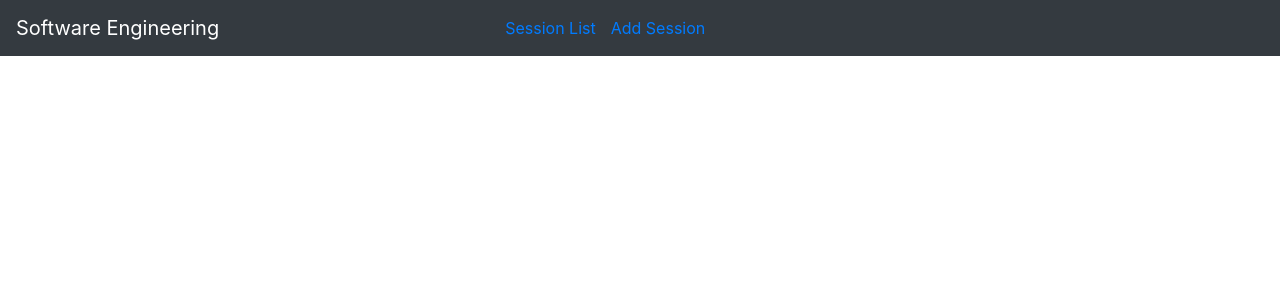
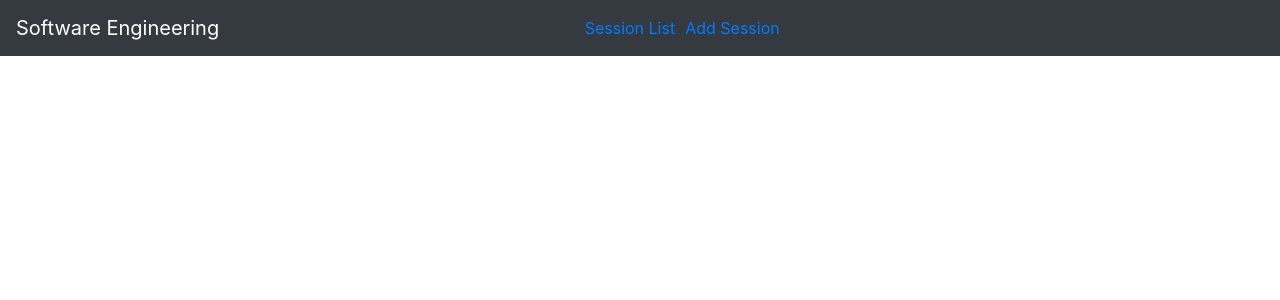
Before and after one commit to macmahoniatwit/YellowSoftwareEngineeringProject, a React (Create React App) app in the folder software_engineering/: page / in a window 1280 px wide. Shown: the top 300 px of the page. Built offline with nearby package versions, Linux system fonts and the light colour scheme.

Commit message:
Hotfix of the header

```diff
--- a/software_engineering/src/assets/css/App.css
+++ b/software_engineering/src/assets/css/App.css
@@ -2,7 +2,7 @@
   display: flex;
   justify-content: space-between;
   align-items: center;
-  padding: 0px 270px;
+  padding: 0px 28%;
 }
 
 
@@ -11,5 +11,10 @@
 }
 
 #L1 {
-  padding-right: 15px;
+  padding-right: 10px;
 }
+
+tr {
+  font-size: 30px;
+  font-style: italic;
+}
```
